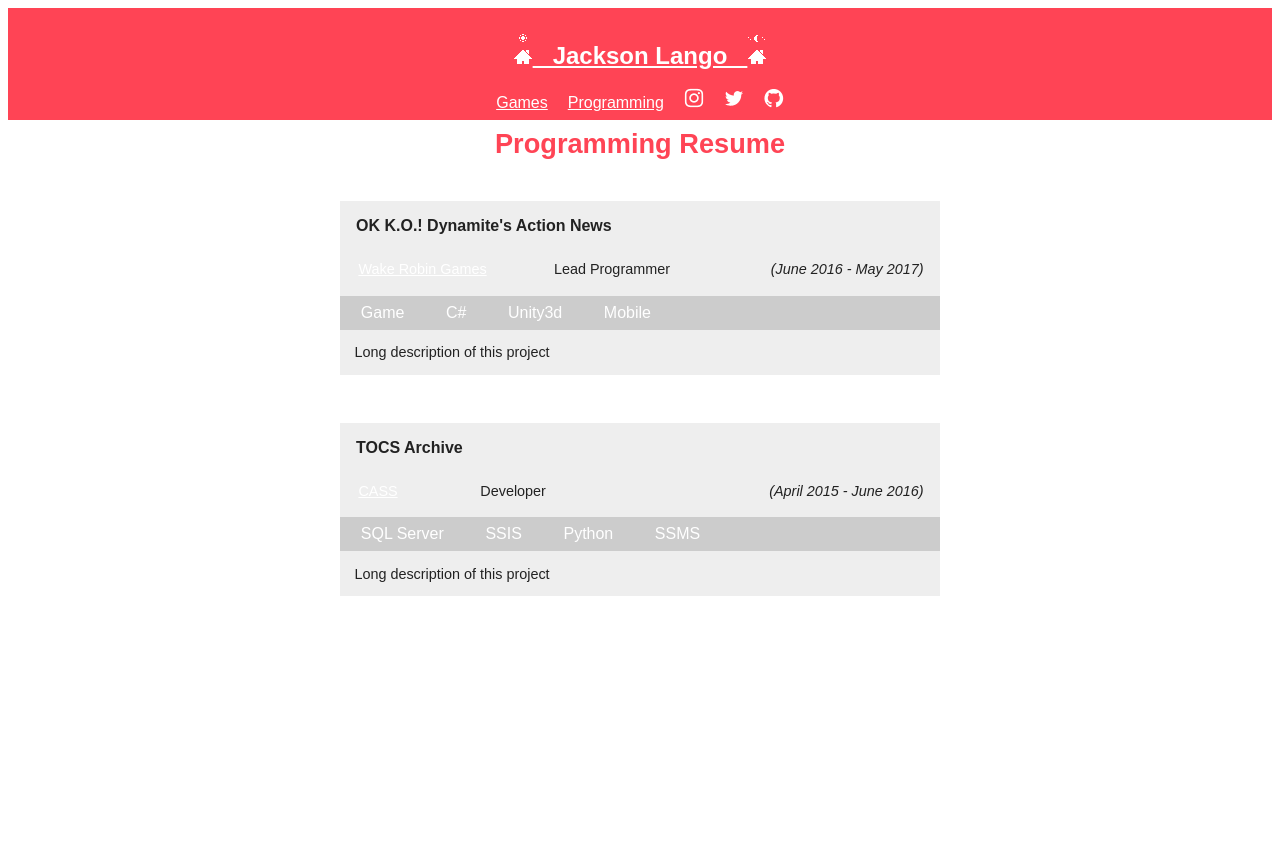
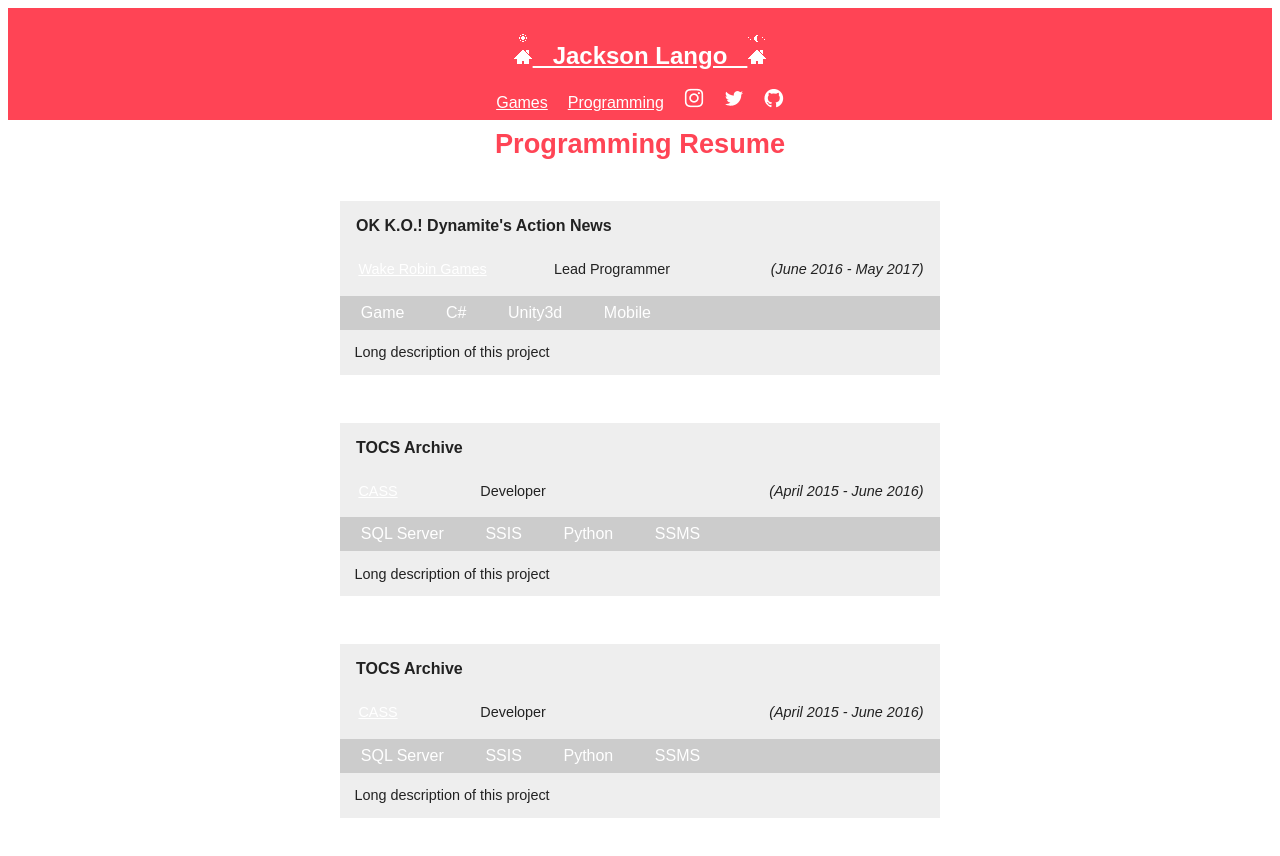
Before and after one commit to no1hitjam/portfolio3, a React (Create React App) app: page /programming in a window 1280 px wide. Shown: the top 856 px of the page. Before the commit the page ends 800 px from the top, so only its background shows below. Built offline with nearby package versions, Linux system fonts and the light colour scheme.

Commit message:
some small improvements

```diff
--- a/src/Games.css
+++ b/src/Games.css
@@ -56,7 +56,7 @@
   font-size: .9em;
   text-align: left;
 
-  width: 80%;
+  width: 90%;
   max-width: 600px;
   margin: auto;
 
--- a/src/Home.css
+++ b/src/Home.css
@@ -39,7 +39,6 @@
 }
 
 .Home-entry-main-link a, .Home-entry-main-link:link {
-  color: #222;
   text-decoration: none;
 }
 
@@ -68,11 +67,6 @@
   -webkit-filter: brightness(120%);
   filter: brightness(120%);
 }
-
-.Home-game-item-link:link {
-
-}
-
 
 
 /* grams */
--- a/src/Programming.js
+++ b/src/Programming.js
@@ -61,6 +61,16 @@ export class Programming extends Component {
           desc="Long description of this project"
         />
 
+        <Project
+          name="TOCS Archive"
+          company="CASS"
+          role="Developer"
+          date="April 2015 - June 2016"
+          tags={['SQL Server', 'SSIS', 'Python', 'SSMS']}
+          links={[]}
+          desc="Long description of this project"
+        />
+
 
       </div>
     )
```
